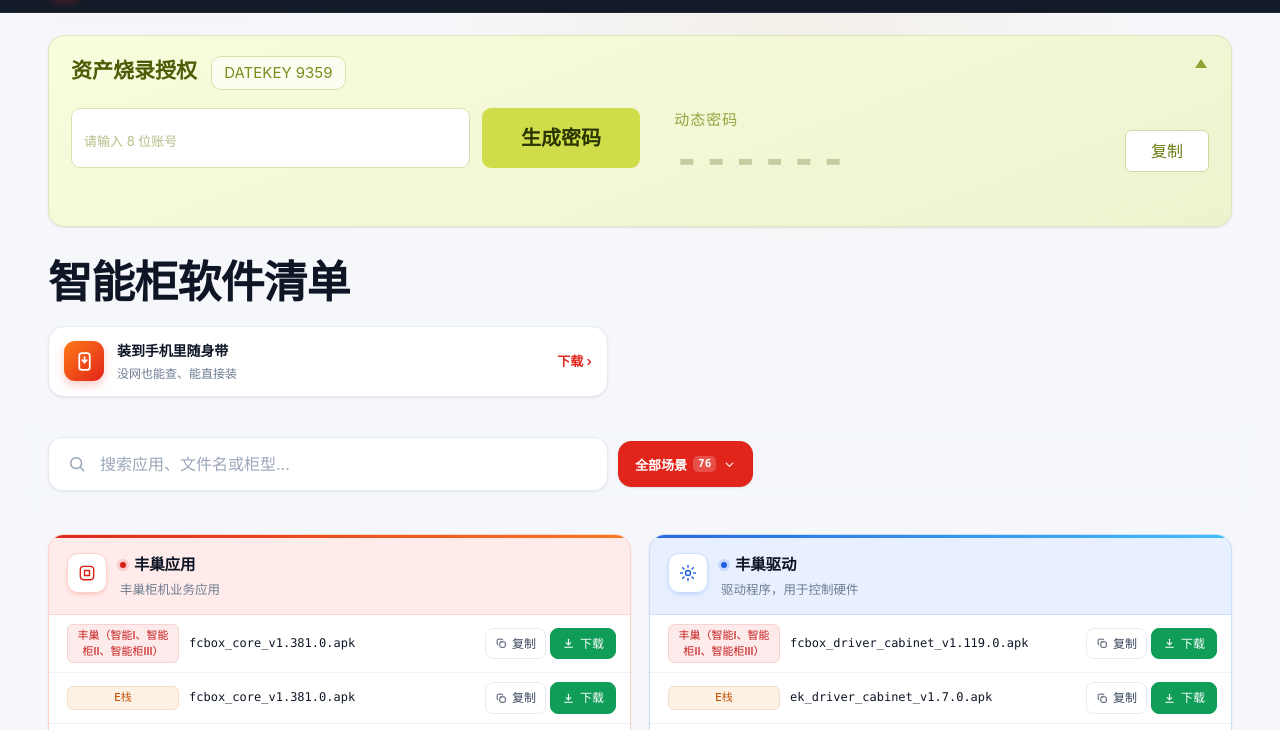
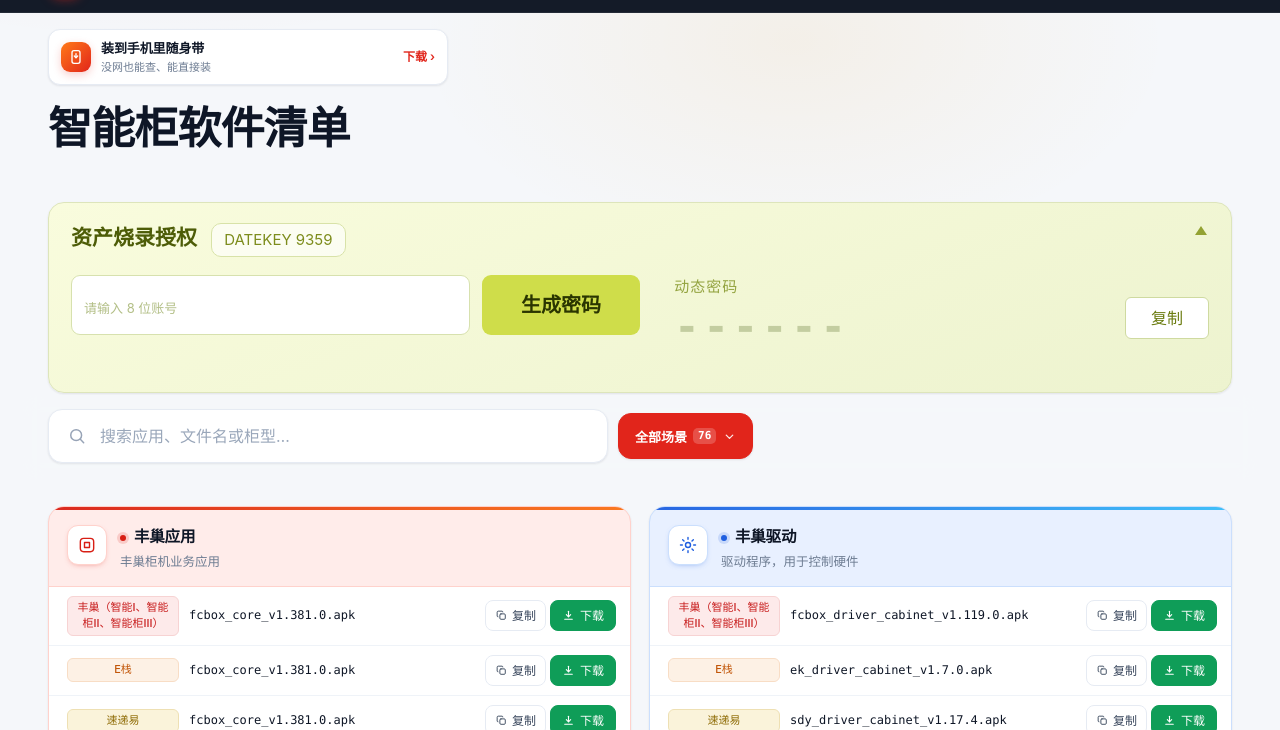
Before and after one commit to chuYL666/fcbox-download, a plain HTML site: page index.html in a window 1280 px wide. Shown: the part 52-782 px from the top of the page. Drawn offline with Linux system fonts and the light colour scheme.

Commit message:
下载站：App 下载入口移到页面最顶端并缩小

```diff
--- a/assets/styles.css
+++ b/assets/styles.css
@@ -138,6 +138,8 @@ button { font-family: inherit; cursor: pointer; }
 
 /* ------------------------------------------------------------------ hero */
 .hero { padding: 28px 0 26px; max-width: 760px; }
+/* 顶部小程序入口之后紧跟大标题，留白收一档，否则 16+28 会把首屏撑得太散 */
+.app-entry + .hero { padding-top: 18px; }
 
 .hero h1 {
   margin: 0;
@@ -185,16 +187,17 @@ button { font-family: inherit; cursor: pointer; }
 .hero-meta { display: none; margin: 10px 0 0; font-size: 12px; color: var(--faint); }
 
 /* -------------------------------------------------------------- app entry */
+/* 放在页面最顶端的一条轻量入口：高度控制在 50px 出头，不抢标题和清单的注意力 */
 .app-entry {
   display: flex;
   align-items: center;
-  gap: 13px;
-  max-width: 560px;
-  margin-top: 18px;
-  padding: 13px 15px;
+  gap: 10px;
+  max-width: 400px;
+  margin: 16px 0 0;
+  padding: 8px 12px;
   background: var(--card);
   border: 1px solid var(--line);
-  border-radius: var(--radius);
+  border-radius: 12px;
   box-shadow: var(--shadow-sm);
   text-decoration: none;
   color: inherit;
@@ -202,22 +205,22 @@ button { font-family: inherit; cursor: pointer; }
 }
 .app-entry:hover { box-shadow: var(--shadow-md); border-color: #f3cbc7; transform: translateY(-1px); }
 .app-entry-ic {
-  flex: 0 0 40px;
-  width: 40px;
-  height: 40px;
-  border-radius: 11px;
+  flex: 0 0 30px;
+  width: 30px;
+  height: 30px;
+  border-radius: 9px;
   background: linear-gradient(135deg, #ff7a18, #e1251b);
   color: #fff;
   display: flex;
   align-items: center;
   justify-content: center;
-  box-shadow: 0 4px 10px rgba(225, 37, 27, .24);
+  box-shadow: 0 3px 8px rgba(225, 37, 27, .22);
 }
-.app-entry-ic svg { width: 21px; height: 21px; }
+.app-entry-ic svg { width: 16px; height: 16px; }
 .app-entry-tx { flex: 1 1 auto; min-width: 0; }
-.app-entry-tx b { display: block; font-size: 14px; font-weight: 650; color: var(--ink); letter-spacing: -.1px; }
-.app-entry-tx i { display: block; margin-top: 3px; font-size: 12px; font-style: normal; color: var(--muted); line-height: 1.5; }
-.app-entry-go { flex: 0 0 auto; font-size: 13px; font-weight: 600; color: var(--brand); white-space: nowrap; }
+.app-entry-tx b { display: block; font-size: 13px; font-weight: 650; color: var(--ink); letter-spacing: -.1px; }
+.app-entry-tx i { display: block; margin-top: 1px; font-size: 11px; font-style: normal; color: var(--muted); line-height: 1.45; }
+.app-entry-go { flex: 0 0 auto; font-size: 12px; font-weight: 600; color: var(--brand); white-space: nowrap; }
 
 /* -------------------------------------------------------------- controls */
 .controls {
--- a/index.html
+++ b/index.html
@@ -51,6 +51,22 @@
 
 <main class="page">
 
+  <a class="app-entry" href="./app/index.html?v=20261125165137">
+    <span class="app-entry-ic" aria-hidden="true">
+      <svg viewBox="0 0 24 24" fill="none" stroke="currentColor" stroke-width="2" stroke-linecap="round" stroke-linejoin="round"><rect x="6" y="2.5" width="12" height="19" rx="3"></rect><path d="M12 7v6"></path><path d="M9.5 10.5 12 13l2.5-2.5"></path></svg>
+    </span>
+    <span class="app-entry-tx">
+      <b>装到手机里随身带</b>
+      <i>没网也能查、能直接装</i>
+    </span>
+    <span class="app-entry-go">下载 ›</span>
+  </a>
+
+  <section class="hero">
+    <h1>智能柜软件清单</h1>
+    <p class="hero-meta" id="heroMeta"></p>
+  </section>
+
   <section class="auth on" id="auth">
     <div class="ahd" onclick="authToggle()">
       <span class="at">资产烧录授权</span>
@@ -70,21 +86,6 @@
         <span class="acp" id="acp" onclick="authCopy(event)">复制</span>
       </div>
     </div>
-  </section>
-
-  <section class="hero">
-    <h1>智能柜软件清单</h1>
-    <p class="hero-meta" id="heroMeta"></p>
-    <a class="app-entry" href="./app/index.html?v=20261125165137">
-      <span class="app-entry-ic" aria-hidden="true">
-        <svg viewBox="0 0 24 24" fill="none" stroke="currentColor" stroke-width="2" stroke-linecap="round" stroke-linejoin="round"><rect x="6" y="2.5" width="12" height="19" rx="3"></rect><path d="M12 7v6"></path><path d="M9.5 10.5 12 13l2.5-2.5"></path></svg>
-      </span>
-      <span class="app-entry-tx">
-        <b>装到手机里随身带</b>
-        <i>没网也能查、能直接装</i>
-      </span>
-      <span class="app-entry-go">下载 ›</span>
-    </a>
   </section>
 
   <section class="controls" id="controls">
```
